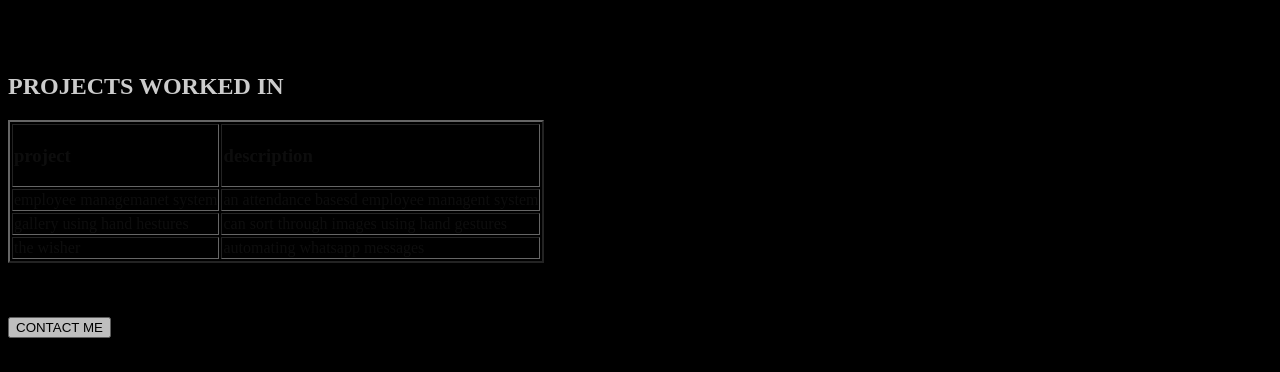
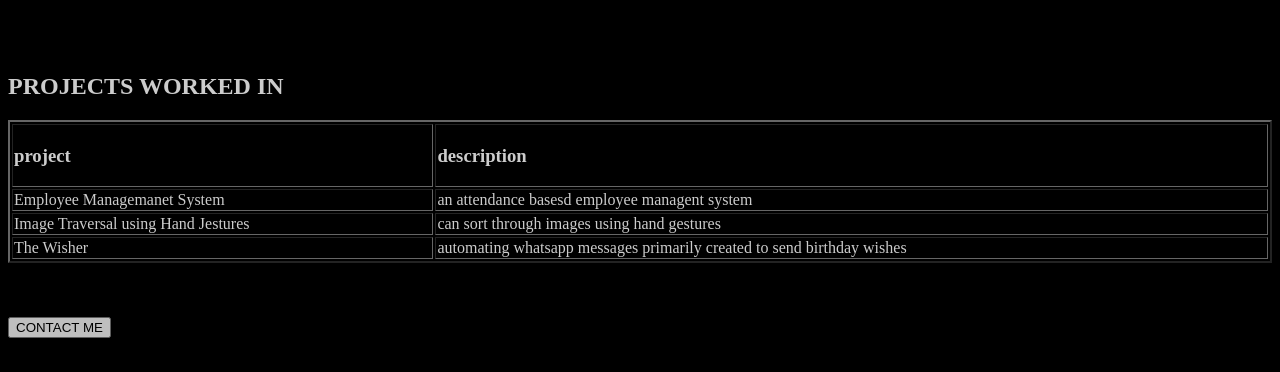
Before and after one commit to SaiSaran03/my-personalwebpage, a plain HTML site: page index.html in a window 1280 px wide. Shown: the part 1802-2174 px from the top of the page. Drawn offline with Linux system fonts and the light colour scheme.

Commit message:
Update index.html

```diff
--- a/index.html
+++ b/index.html
@@ -129,25 +129,25 @@ result</p>
 <br><br>
 <h2><id=he>PROJECTS WORKED IN</id></h2>
 
-<font color="#111111">
+<font color="#ffffff">
 <table background="#101010"
- width="500" border="2",cellspacing='4',cellpadding="4" >
+ width="100%" border="2",cellspacing='4',cellpadding="4" >
     <tr>
         <td><h3>project</h3></td>
         <td><h3>description</h3></td>
     </tr></h3>
     <tr>
-        <td nowrap>employee managemanet system</td>
+        <td nowrap>Employee Managemanet System</td>
         <td nowrap>an attendance basesd employee managent system</td>
 
     </tr>
     <tr>
-        <td>gallery using hand hestures</td>
+        <td>Image Traversal using Hand Jestures</td>
         <td>can sort through images using hand gestures</td>
     </tr>
     <tr>
-        <td>the wisher</td>
-        <td>automating whatsapp messages</td>
+        <td>The Wisher</td>
+        <td>automating whatsapp messages primarily created to send birthday wishes</td>
     </tr>
 </table></font>
 <BR><BR><BR>
```
